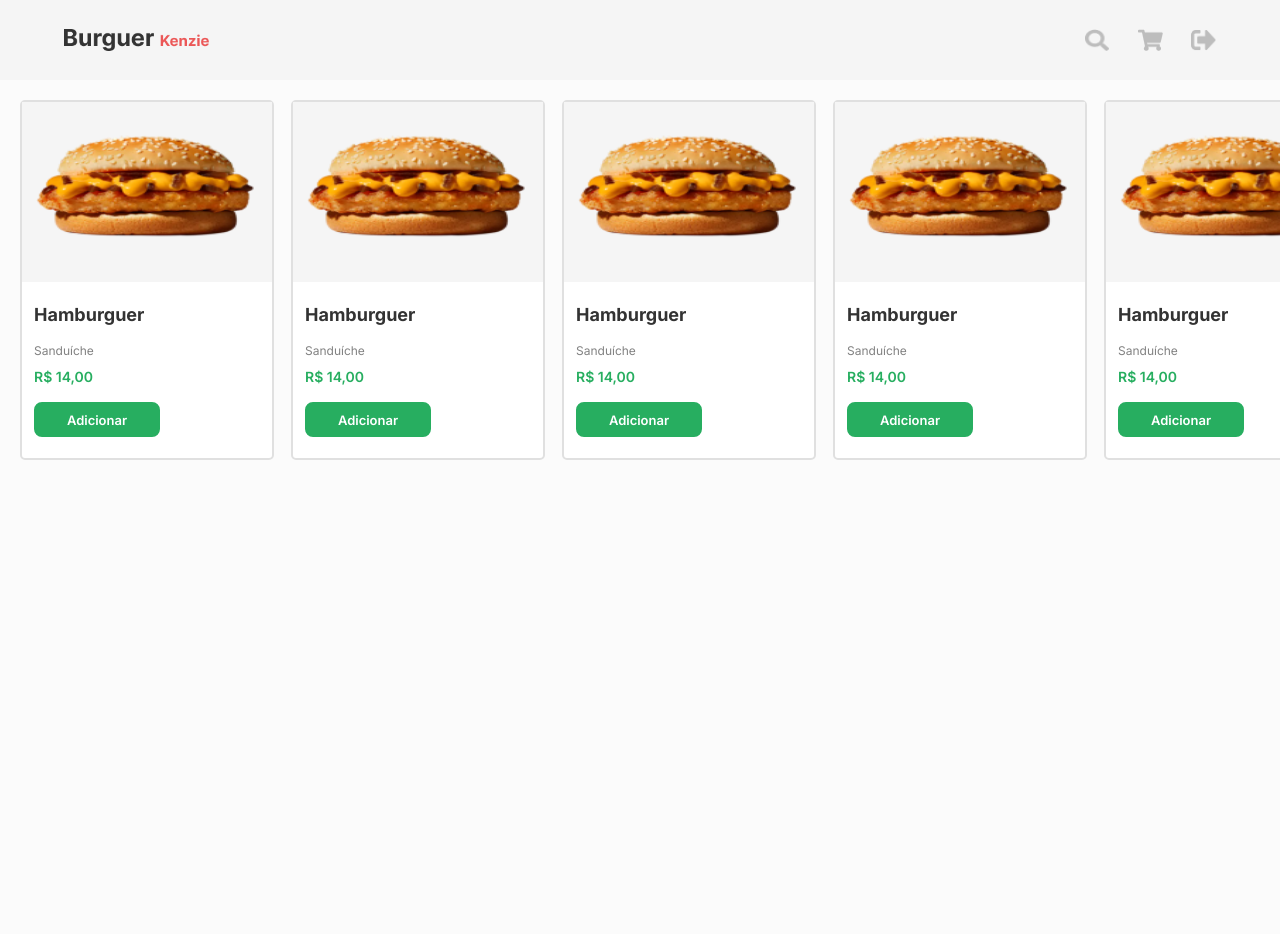
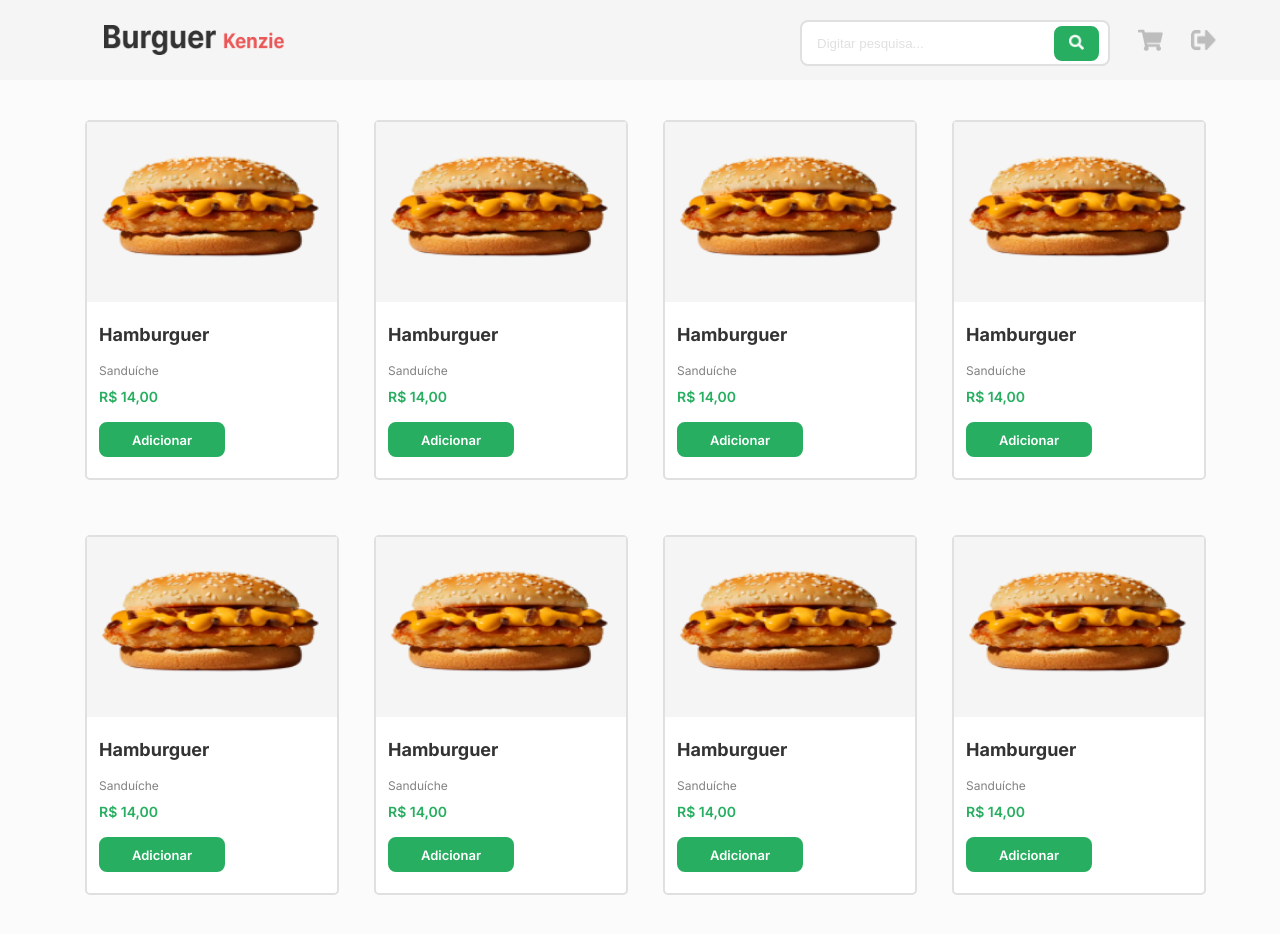
Before and after one commit to victorlgim/e-burguer, a React (Create React App) app: page / in a window 1280 px wide. Shown: the top 934 px of the page. Before the commit the page ends 800 px from the top, so only its background shows below. Built offline with nearby package versions, Linux system fonts and the light colour scheme; a web font is replaced by a local one.

Commit message:
style: added new styles in ul cardlists, header increment image, icons and button

```diff
--- a/src/components/Cards/styled.ts
+++ b/src/components/Cards/styled.ts
@@ -13,6 +13,11 @@ export const CardBurguers = styled.li`
   border: 2px solid #e0e0e0;
   border-radius: 5px;
   margin-left: -20px;
+
+  :hover {
+    border: 2px solid #27ae60;
+    transition: 0.8s ease;
+  }
 `;
 
 export const ImgBurguer = styled.img`
@@ -61,7 +66,7 @@ export const BtnAddBurguer = styled.button`
   font-weight: 600;
   font-size: 13px;
   color: #ffffff;
-  background: #27AE60;
-  border: 2px solid #27AE60;
+  background: #27ae60;
+  border: 2px solid #27ae60;
   border-radius: 8px;
 `;
--- a/src/components/Header/index.tsx
+++ b/src/components/Header/index.tsx
@@ -1,23 +1,22 @@
-import Input from '../Input'
-import { DivContainer, DivHeader, DivIcons, ImgCar, ImgExit, ImgHeader, ImgSearch } from './styled'
-
+import Input from "../Input";
+import InputMax from "../InputMax";
+import { DivContainer, DivHeader, DivIcons, ImgCar, ImgExit, ImgHeader, ImgSearch } from "./styled";
 
 const Header = () => {
   return (
-
     <DivHeader>
-     <DivContainer>
-     {/* <Input /> */}
-      <ImgHeader src='./logo.png'/>
-      <DivIcons>
-       <ImgSearch src='./search.png' />
-       <ImgCar src='./car.png'/>
-       <ImgExit src='./exit.png' />
-      </DivIcons>
+      <DivContainer>
+        {/* <Input /> */}
+        <ImgHeader src="./logo.png" />
+        <DivIcons>
+          <ImgSearch src='./search.png' />
+          <InputMax />
+          <ImgCar src="./car.png" />
+          <ImgExit src="./exit.png" />
+        </DivIcons>
       </DivContainer>
     </DivHeader>
+  );
+};
 
-  )
-}
-
-export default Header
+export default Header;
--- a/src/components/Header/styled.ts
+++ b/src/components/Header/styled.ts
@@ -6,7 +6,11 @@ export const DivContainer = styled.div`
   margin: 0 auto;
   display: flex;
   justify-content: space-between;
-`
+
+  @media (min-width: 768px) {
+    align-items: center;
+  }
+`;
 
 export const DivHeader = styled.header`
   height: 80px;
@@ -25,24 +29,41 @@ export const DivIcons = styled.div`
 
   @media (min-width: 768px) {
     gap: 28px;
+    align-items: center;
   }
-`
+`;
 
 export const ImgHeader = styled.img`
   width: 145px;
-`
+
+  @media (min-width: 768px) {
+    width: 180px;
+    height: 30px;
+  }
+
+  @media (min-width: 1000px) {
+    margin-left: 40px;
+  }
+`;
 
 export const ImgSearch = styled.img`
   width: 25px;
   height: 22px;
-`
+  display: block;
+  cursor: pointer;
+  @media (min-width: 768px) {
+    display: none;
+  }
+`;
 
 export const ImgCar = styled.img`
   width: 25px;
   height: 22px;
-`
+  cursor: pointer;
+`;
 
 export const ImgExit = styled.img`
-   width: 25px;
-   height: 22px;
-`
+  width: 25px;
+  height: 22px;
+  cursor: pointer;
+`;
--- a/src/components/InputMax/index.tsx
+++ b/src/components/InputMax/index.tsx
@@ -1,8 +1,14 @@
 import React from 'react'
+import { ButtonInputMax, DivInputHeaderMax, ImgInputMax, InputHeaderMax } from './styled'
 
 const InputMax = () => {
   return (
-    <></>
+    <DivInputHeaderMax>
+        <InputHeaderMax placeholder='Digitar pesquisa...'/>
+        <ButtonInputMax><ImgInputMax src='./srch.png'/></ButtonInputMax>
+    </DivInputHeaderMax>
+
+
   )
 }
 
--- a/src/components/InputMax/styled.ts
+++ b/src/components/InputMax/styled.ts
@@ -1,58 +1,66 @@
 import styled from "styled-components";
 
 export const DivInputHeaderMax = styled.div`
-  height: 50px;
-  width: 100%;
+  display: none;
+  @media (min-width: 768px) {
+    display: flex;
+    height: 40px;
+    width: 250px;
+  }
+
+  @media (min-width: 1000px) {
+    width: 310px;
+  }
 `;
 
 export const InputHeaderMax = styled.input`
+  @media (min-width: 768px) {
     background: #ffffff;
-  border: 2px solid #E0E0E0;
+    border: 2px solid #e0e0e0;
     border-radius: 8px;
-  height: 50px;
+    height: 40px;
     width: 95%;
     outline: none;
     padding-left: 10px;
     ::placeholder {
-    color: #E0E0E0;
+      color: #e0e0e0;
+    }
   }
 
-  @media (min-width: 375px) {
-    width: 96%;
+  @media (min-width: 1000px) {
+    padding-left: 15px;
   }
-
-  @media (min-width: 425px) {
-    width: 98%;
-  }
-
-
 `;
 
 export const ButtonInputMax = styled.button`
-  width: 49px;
-  height: 40px;
-  background: #E0E0E0;
-  border: 2px solid #E5E1E1;
+  @media (min-width: 725px) {
+    width: 45px;
+    height: 35px;
+    background: #27ae60;
+    border: 2px solid #27ae60;
     border-radius: 8px;
     position: absolute;
-  right: 20px;
-  top: 24px;
+    right: 138px;
+    top: 26px;
     color: #fff;
     font-weight: 600;
     font-size: 14px;
-
-  @media (min-width: 375px) {
-    right: 26px;
+    margin-right: 15px;
   }
 
-  @media (min-width: 425px) {
-    right: 26px;
+  @media (min-width: 1000px) {
+    right: 151px;
+    margin-right: 15px;
   }
 
-
+  @media (min-width: 1200px) {
+    margin-right: 30px;
+  }
 `;
 
 export const ImgInputMax = styled.img`
+  @media (min-width: 725px) {
     width: 16px;
     height: 16px;
+  }
 `;
--- a/src/pages/Homepage/Homepage.tsx
+++ b/src/pages/Homepage/Homepage.tsx
@@ -16,6 +16,7 @@ const Homepage = () => {
           <Cards />
           <Cards />
           <Cards />
+          <Cards />
         </UlCards>
       </ContainerMain>
     </>
--- a/src/pages/Homepage/styled.ts
+++ b/src/pages/Homepage/styled.ts
@@ -3,7 +3,14 @@ import styled from "styled-components";
 export const ContainerMain = styled.div`
   margin: 0 auto;
 
-`
+  @media (min-width: 1000px) {
+    width: 950px;
+  }
+
+  @media (min-width: 1200px) {
+    width: 1150px;
+  }
+`;
 
 export const UlCards = styled.ul`
   display: flex;
@@ -12,6 +19,16 @@ export const UlCards = styled.ul`
   min-width: 270px;
   margin: 0 auto;
   margin-top: 20px;
-   height: 370px;
 
-`
+  @media (min-width: 1000px) {
+    width: 950px;
+    flex-wrap: wrap;
+    margin-bottom: 50px;
+    gap: 55px;
+    margin-top: 40px;
+  }
+
+  @media (min-width: 1200px) {
+    width: 1150px;
+  }
+`;
--- a/src/pages/Register/styled.ts
+++ b/src/pages/Register/styled.ts
@@ -10,7 +10,6 @@ export const RegisterDiv = styled.form`
   display: flex;
   flex-direction: column;
   margin-bottom: 30px;
-
 
   @media (min-width: 425px) {
     min-height: 418px;
@@ -38,6 +37,5 @@ export const FlexDivRegister = styled.div`
 
   @media (min-width: 768px) {
     gap: 30px;
-
   }
-`
+`;
--- a/src/styles/global.ts
+++ b/src/styles/global.ts
@@ -1,4 +1,4 @@
-import { createGlobalStyle } from 'styled-components';
+import { createGlobalStyle } from "styled-components";
 
 const GlobalStyle = createGlobalStyle`
   body {
@@ -11,10 +11,14 @@ const GlobalStyle = createGlobalStyle`
 
   button {
     cursor: pointer;
+
+    :hover {
+      filter: brightness(0.9);
+    }
   }
 
   li {
     list-style: none;
   }
-`
-export default GlobalStyle
+`;
+export default GlobalStyle;
```
Also changed, not shown: src/components/FormRegister/styled.ts (+5 -5 lines), src/components/FormLogin/styled.ts (indentation only). Lines whose indentation alone changed are shown as unchanged.
